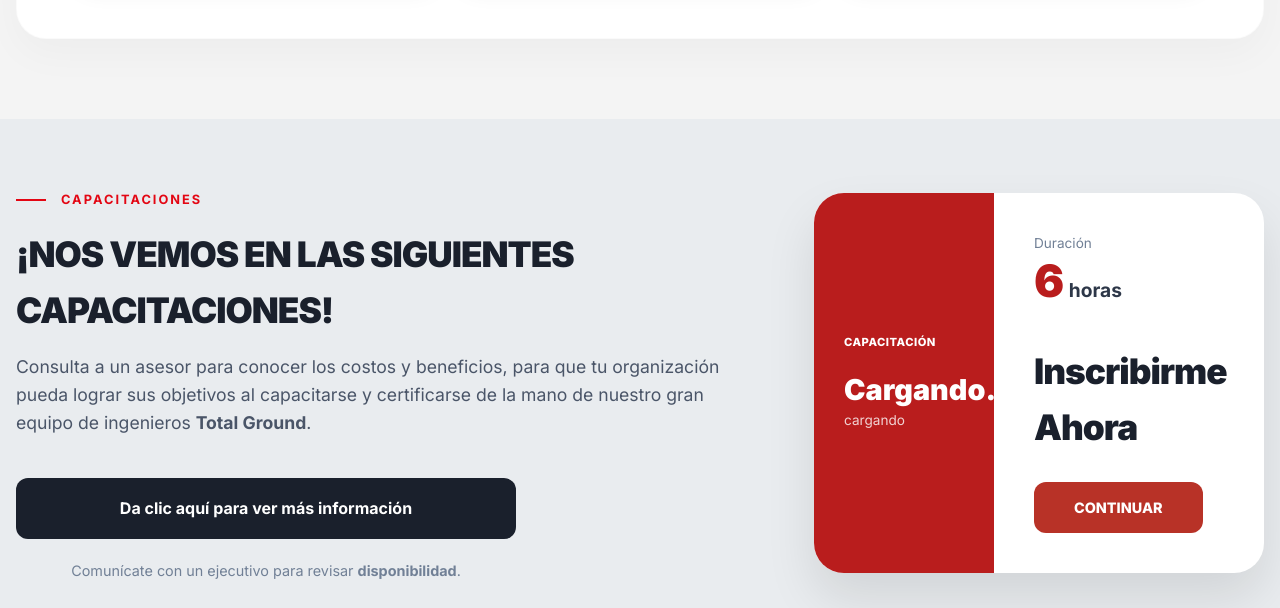
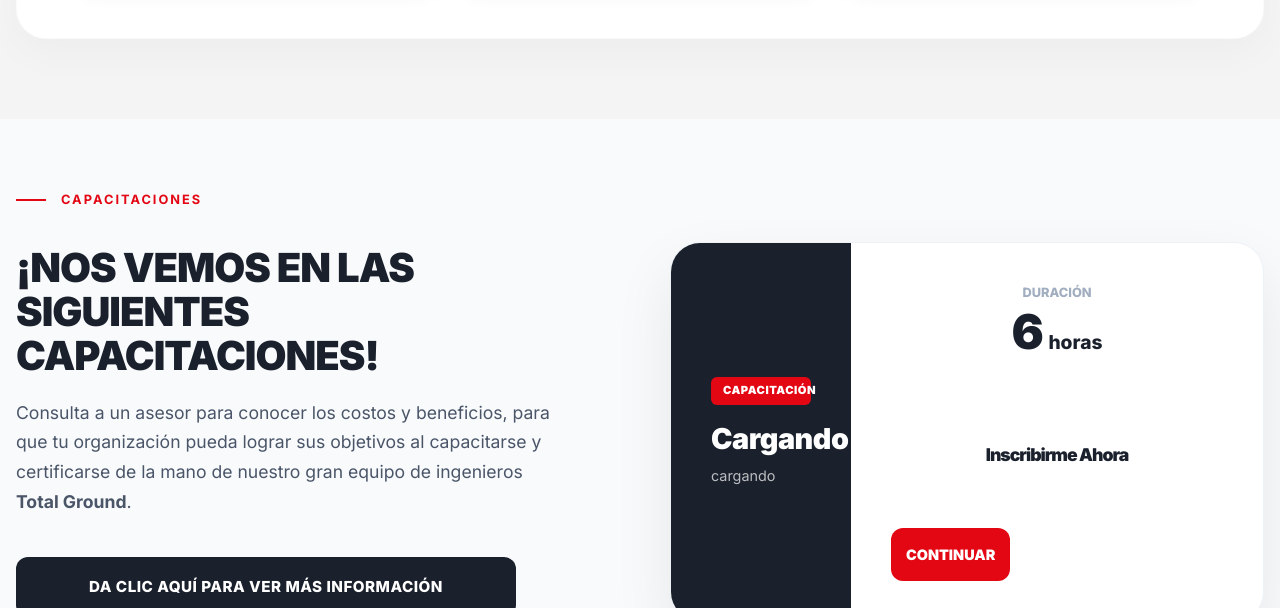
Before and after one commit to roman00120/TG, a plain HTML site: page site/index.html in a window 1280 px wide. Shown: the part 2192-2800 px from the top of the page. Drawn offline with Linux system fonts and the light colour scheme.

Commit message:
Refine header navigation order and polish Capacitaciones section with smooth scrolling

```diff
--- a/site/css/styles.css
+++ b/site/css/styles.css
@@ -2420,3 +2420,177 @@ img {
     font-style: normal;
     margin-right: 5px;
 }
+
+/* --- Global Smooth Scroll --- */
+html {
+    scroll-behavior: smooth;
+}
+
+/* --- Capacitaciones (Training) Section Refinement --- */
+.training-section {
+    background: #f8fafc;
+}
+
+.training-grid-layout {
+    display: grid;
+    grid-template-columns: 1fr 1fr;
+    gap: 60px;
+    align-items: center;
+}
+
+.training-text-content {
+    padding-right: 40px;
+}
+
+.training-header .highlights-main-title {
+    font-size: 2.5rem;
+    line-height: 1.1;
+    margin: 20px 0;
+    color: #1a202c;
+}
+
+.training-description {
+    font-size: 1.1rem;
+    color: #4a5568;
+    line-height: 1.7;
+    margin-bottom: 40px;
+}
+
+.training-actions {
+    display: flex;
+    flex-direction: column;
+    gap: 20px;
+}
+
+.full-dark-btn {
+    display: inline-block;
+    background: #1a202c;
+    color: white;
+    padding: 18px 35px;
+    border-radius: 12px;
+    text-decoration: none;
+    font-weight: 800;
+    font-size: 0.95rem;
+    text-transform: uppercase;
+    letter-spacing: 0.5px;
+    transition: var(--transition-smooth);
+    text-align: center;
+}
+
+.full-dark-btn:hover {
+    background: var(--brand);
+    transform: translateY(-3px);
+    box-shadow: 0 10px 25px rgba(227, 6, 19, 0.2);
+}
+
+.training-footer-text {
+    font-size: 0.9rem;
+    color: #718096;
+}
+
+/* --- Dynamic Training Card --- */
+.training-card-dynamic {
+    background: white;
+    border-radius: 30px;
+    overflow: hidden;
+    box-shadow: 0 25px 60px rgba(0,0,0,0.08);
+    border: 1px solid #edf2f7;
+    transition: var(--transition-smooth);
+}
+
+.training-card-dynamic:hover {
+    transform: translateY(-10px);
+    box-shadow: 0 40px 80px rgba(0,0,0,0.12);
+}
+
+.t-card-header {
+    background: #1a202c;
+    padding: 40px;
+    color: white;
+    position: relative;
+}
+
+.t-badge {
+    display: inline-block;
+    background: var(--brand);
+    padding: 5px 12px;
+    border-radius: 6px;
+    font-size: 0.7rem;
+    font-weight: 900;
+    margin-bottom: 20px;
+}
+
+.t-card-header h3 {
+    font-size: 1.8rem;
+    font-weight: 950;
+    margin-bottom: 10px;
+    letter-spacing: -0.5px;
+}
+
+.t-card-header p {
+    opacity: 0.7;
+    font-size: 0.9rem;
+}
+
+.t-card-body {
+    padding: 40px;
+    text-align: center;
+}
+
+.t-duration-box {
+    margin-bottom: 30px;
+}
+
+.d-label {
+    display: block;
+    font-size: 0.8rem;
+    color: #a0aec0;
+    text-transform: uppercase;
+    font-weight: 800;
+    margin-bottom: 5px;
+}
+
+.d-value {
+    font-size: 3rem;
+    font-weight: 950;
+    color: #1a202c;
+    line-height: 1;
+}
+
+.d-unit {
+    font-weight: 800;
+    color: #1a202c;
+}
+
+.t-enroll-title {
+    font-size: 1.1rem;
+    font-weight: 900;
+    margin-bottom: 20px;
+    color: #1a202c;
+}
+
+.t-continue-btn {
+    display: block;
+    background: var(--brand);
+    color: white;
+    padding: 15px;
+    border-radius: 12px;
+    text-decoration: none;
+    font-weight: 900;
+    transition: var(--transition-smooth);
+}
+
+.t-continue-btn:hover {
+    background: #a5040e;
+}
+
+@media (max-width: 1024px) {
+    .training-grid-layout {
+        grid-template-columns: 1fr;
+        gap: 40px;
+    }
+    .training-text-content {
+        padding-right: 0;
+        text-align: center;
+    }
+}
--- a/site/index.html
+++ b/site/index.html
@@ -23,11 +23,22 @@
             <a href="index.html" class="logo">TOTAL<span>GROUND</span></a>
 
             <nav class="main-nav">
-                <a href="index.html" class="nav-link">Inicio</a>
+                <a href="index.html" class="nav-link active">Inicio</a>
                 <a href="empresa.html" class="nav-link">Empresa</a>
+                <a href="#capacitaciones" class="nav-link">Capacitaciones</a>
+                <a href="eventos.html" class="nav-link">Eventos</a>
+                <a href="multimedia.html" class="nav-link">Multimedia</a>
+                <a href="manuales.html" class="nav-link">Manuales</a>
                 <a href="servicios.html" class="nav-link">Servicios</a>
                 <div class="nav-item-has-dropdown">
-                    <a href="catalogo.html" class="nav-link">Catálogo <span class="arrow">▾</span></a>
+                    <a href="catalogo.html" class="nav-link">
+                        <svg viewBox="0 0 24 24" width="18" height="18"
+                            style="vertical-align: middle; margin-right: 5px;">
+                            <path fill="currentColor"
+                                d="M12 3L1 9l11 6l9-4.91V17h2V9L12 3zM3.89 9L12 4.57L20.11 9L12 13.43L3.89 9zM12 15.33l-7.05-3.85l-1.12.61L12 18.11l8.17-4.45l-1.12-.61L12 15.33z" />
+                        </svg>
+                        Catálogo <span class="arrow">▾</span>
+                    </a>
                     <div class="dropdown-menu">
                         <a href="catalogo.html?cat=bot-tgone" class="dropdown-item"><i>⚡</i> TGONE</a>
                         <a href="catalogo.html?cat=regulador-360" class="dropdown-item"><i>⚡</i> Regulador 360</a>
@@ -37,16 +48,13 @@
                         <a href="catalogo.html?cat=supresores" class="dropdown-item"><i>⚡</i> Supresores</a>
                         <a href="catalogo.html?cat=telemetria" class="dropdown-item"><i>⚡</i> Telemetría Y Control</a>
                         <a href="catalogo.html?cat=banco-capacitores" class="dropdown-item"><i>⚡</i> Banco de
-                            Capacitores</a>
+                            Capacitadores</a>
                         <a href="catalogo.html?cat=tech-fussion" class="dropdown-item"><i>⚡</i> Tech Fussion</a>
                         <a href="catalogo.html?cat=safe-connector" class="dropdown-item"><i>⚡</i> Safe Connector</a>
                         <a href="catalogo.html?cat=torres-arriostradas" class="dropdown-item"><i>⚡</i> Torres
                             Arriostradas</a>
                     </div>
                 </div>
-                <a href="eventos.html" class="nav-link">Eventos</a>
-                <a href="multimedia.html" class="nav-link">Multimedia</a>
-                <a href="manuales.html" class="nav-link">Manuales</a>
             </nav>
 
             <a href="contacto.html" class="cta-btn">Contáctanos</a>
@@ -217,8 +225,7 @@
             </div>
         </section>
 
-        <!-- Capacitaciones Section -->
-        <section class="training-section section-padding" style="background: #e9ecef;">
+        <section id="capacitaciones" class="training-section section-padding">
             <div class="container">
                 <div class="training-grid-layout">
                     <div class="training-text-content">
```
